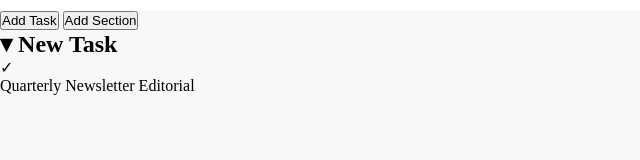
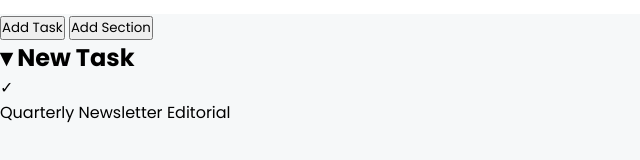
Before and after one commit to claudia13-prog/html-css-toboolist, a plain HTML site: page index.html in a window 1280 px wide. Shown: the part 78-238 px from the top of the page, without its empty margins (0-640 px from the left). Drawn offline with Linux system fonts and the light colour scheme.

Commit message:
linked Poppins font

```diff
--- a/css/style.css
+++ b/css/style.css
@@ -4,6 +4,8 @@
     margin: 0;
     padding: 0;
     box-sizing: border-box;
+    font-family: "Poppins", sans-serif;
+
 
 }
 
@@ -11,6 +13,7 @@
 
 body{
     background-color: #F6F8F9;
+
 }
 
 /* Header */
--- a/index.html
+++ b/index.html
@@ -4,6 +4,12 @@
     <meta charset="UTF-8">
     <meta name="viewport" content="width=device-width, initial-scale=1.0">
     <title>Toboolist</title>
+    <!-- Google Fonts - Poppins -->
+    <link rel="preconnect" href="https://fonts.googleapis.com">
+    <link rel="preconnect" href="https://fonts.gstatic.com" crossorigin>
+    <link href="https://fonts.googleapis.com/css2?family=Poppins:ital,wght@0,100;0,200;0,300;0,400;0,500;0,600;0,700;0,800;0,900;1,100;1,200;1,300;1,400;1,500;1,600;1,700;1,800;1,900&display=swap" rel="stylesheet">
+
+     <!--- Main CSS style -->
     <link rel="stylesheet" href="css/style.css">
 </head>
 <body>
```
